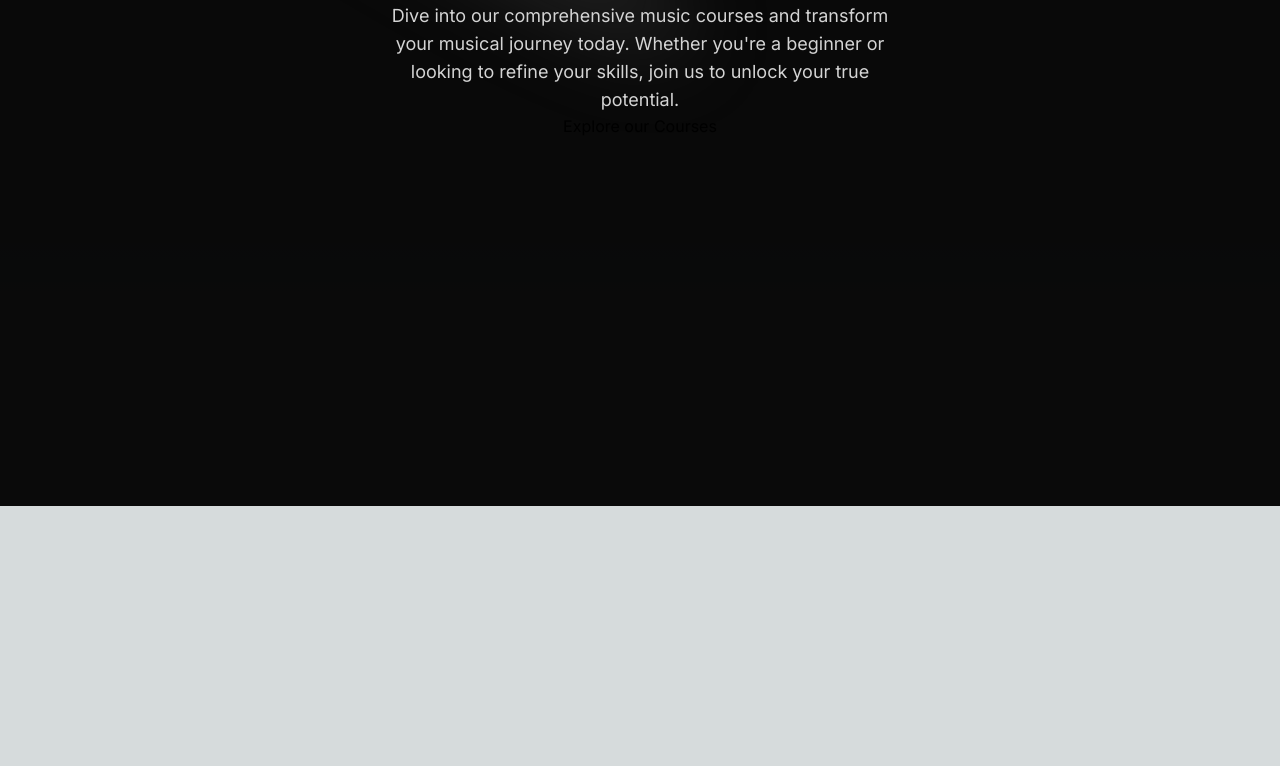
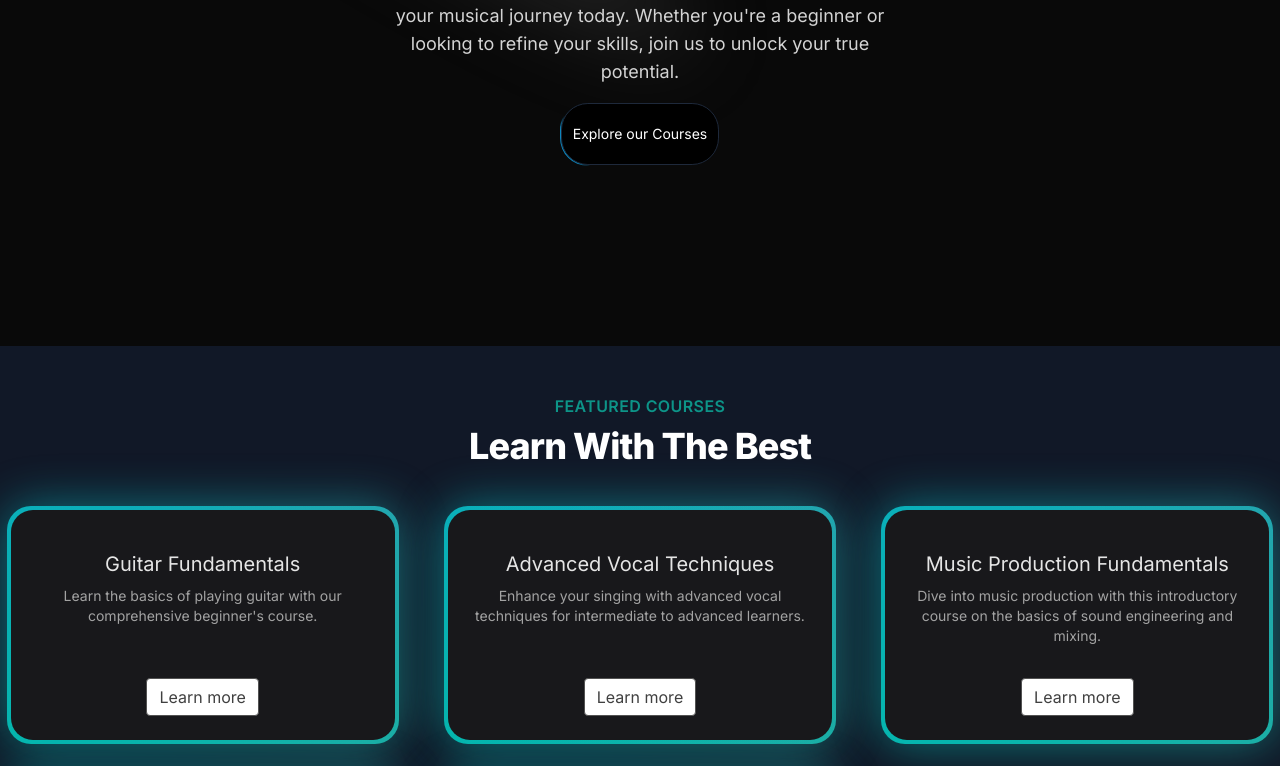
Before and after one commit to Tilak-dev/Nextjs-Projects, a Next.js app: page / in a window 1280 px wide. Shown: the part 294-1060 px from the top of the page. Before the commit the page ends 800 px from the top, so only its background shows below. Built offline with nearby package versions, Linux system fonts and the light colour scheme.

Commit message:
courses card features added bug fixed

```diff
--- a/src/app/page.tsx
+++ b/src/app/page.tsx
@@ -1,9 +1,11 @@
+import FeaturedCourses from "@/components/FeaturedCourses";
 import HeroSection from "@/components/HeroSection"
 
 export default function Home() {
   return (
     <main className=" min-h-screen bg-black/[0.96] antialiased bg-grid-white/[0.02]">
       <HeroSection />
+      <FeaturedCourses />
     </main>
   );
 }
--- /dev/null
+++ b/src/components/FeaturedCourses.tsx
@@ -0,0 +1,58 @@
+"use client"
+import Link from "next/link";
+import courseData from "@/data/courses_data.json";
+import { BackgroundGradient } from "./ui/background-gradient";
+interface Courses {
+  id: number;
+  title: string;
+  slug:string;
+  description: string;
+  price: number;
+  instructor:string;
+  isFeatured: boolean;
+}
+
+function FeaturedCourses() {
+  const featuredCoursea = courseData.courses.filter((course:Courses)=>course.isFeatured);
+  return (
+    <div className=" py-12 bg-gray-900">
+      <div>
+        <div className=" text-center">
+          <h2 className=" text-base text-teal-600 font-semibold tracking-wide uppercase">
+            FEATURED COURSES
+          </h2>
+          <p className=" mt-2 text-3xl leading-8 font-extrabold tracking-tight text-white sm:text-4xl">
+            Learn With The Best
+          </p>
+        </div>
+      </div>
+      <div className="mt-10">
+        <div className="grid grid-cols-1 sm:grid-cols-2 lg:grid-cols-3 gap-8 justify-center">
+          {featuredCoursea.map((courses:Courses)=>(
+            <div key={courses.id} className=" flex justify-center">
+              <BackgroundGradient className=" flex flex-col rounded-[22px] bg-white dark:bg-zinc-900 overflow-hidden h-full max-w-sm">
+                <div className=" p-4 sm:p-6 flex flex-col items-center text-center flex-grow">
+                  <p className=" text-lg sm:text-xl text-black mt-4 mb-2 dark:text-neutral-200">{courses.title}</p>
+                  <p className="text-sm text-neutral-600 dark:text-neutral-400 flex-grow">{courses.description}</p>
+                  <Link href={`/courses/${courses.slug}`}
+                  className="mt-8 px-3 py-1.5 rounded border border-neutral-600 text-neutral-700 bg-white hover:bg-gray-50 transition duration-200"
+                  >Learn more</Link>
+                </div>
+              </BackgroundGradient>
+            </div>
+          ))}
+        </div>
+      </div>
+      <div className=" text-center mt-20">
+        <Link
+          href={"/courses"}
+          className=" px-4 py-2 rounded border border-neutral-600 text-neutral-700 bg-white hover:bg-gray-50 transition duration-200"
+        >
+          View All Courses
+        </Link>
+      </div>
+    </div>
+  );
+}
+
+export default FeaturedCourses;
--- a/src/components/HeroSection.jsx
+++ b/src/components/HeroSection.jsx
@@ -1,27 +1,31 @@
 import Link from "next/link";
 import React from "react";
 import { Spotlight } from "./ui/Spotlight";
+import { Button } from "./ui/moving-border";
 
 function HeroSection() {
   return (
     <div className="flex flex-col md:h-[40rem] w-full rounded-md items-center justify-center relative  mx-auto py-10 md:py-0 overflow-hidden">
-       <Spotlight
-        className="-top-40 left-0 md:left-60 md:-top-20"
-        fill="grey"
-      />
+      <Spotlight className="-top-40 left-0 md:left-60 md:-top-20" fill="grey" />
       <div className=" p-4 relative z-10  w-full text-center">
-        <h1
-        className=" mt-20 md:mt-0 text-4xl md:text-7xl font-bold bg-clip-text text-transparent bg-gradient-to-b from-neutral-50 to-neutral-400"
-        >Master the art of music</h1>
-        <p
-        className="mt-4 font-normal text-base md:text-lg text-neutral-300 max-w-lg mx-auto">
+        <h1 className=" mt-20 md:mt-0 text-4xl md:text-7xl font-bold bg-clip-text text-transparent bg-gradient-to-b from-neutral-50 to-neutral-400">
+          Master the art of music
+        </h1>
+        <p className="mt-4 font-normal text-base md:text-lg text-neutral-300 max-w-lg mx-auto">
           Dive into our comprehensive music courses and transform your musical
           journey today. Whether you're a beginner or looking to refine your
           skills, join us to unlock your true potential.
         </p>
-        <div className="mt4
-        ">
-          <Link href={"/courses"}>Explore our Courses</Link>
+        <div
+          className=" mt-4
+        "
+        >
+          <Link href={"/courses"}>
+            <Button
+            borderRadius="1.75rem"
+            className=" bg-white dark:bg-black text-black dark:text-white border-neutral-200 dark:border-slate-800"
+            >Explore our Courses</Button>
+          </Link>
         </div>
       </div>
     </div>
--- /dev/null
+++ b/src/components/ui/background-gradient.tsx
@@ -0,0 +1,72 @@
+import { cn } from "@/utils/cn";
+import React from "react";
+import { motion } from "framer-motion";
+
+export const BackgroundGradient = ({
+  children,
+  className,
+  containerClassName,
+  animate = true,
+}: {
+  children?: React.ReactNode;
+  className?: string;
+  containerClassName?: string;
+  animate?: boolean;
+}) => {
+  const variants = {
+    initial: {
+      backgroundPosition: "0 50%",
+    },
+    animate: {
+      backgroundPosition: ["0, 50%", "100% 50%", "0 50%"],
+    },
+  };
+  return (
+    <div className={cn("relative p-[4px] group", containerClassName)}>
+      <motion.div
+        variants={animate ? variants : undefined}
+        initial={animate ? "initial" : undefined}
+        animate={animate ? "animate" : undefined}
+        transition={
+          animate
+            ? {
+                duration: 5,
+                repeat: Infinity,
+                repeatType: "reverse",
+              }
+            : undefined
+        }
+        style={{
+          backgroundSize: animate ? "400% 400%" : undefined,
+        }}
+        className={cn(
+          "absolute inset-0 rounded-3xl z-[1] opacity-60 group-hover:opacity-100 blur-xl  transition duration-500 will-change-transform",
+          " bg-[radial-gradient(circle_farthest-side_at_0_100%,#00ccb1,transparent),radial-gradient(circle_farthest-side_at_100%_0,#7b61ff,transparent),radial-gradient(circle_farthest-side_at_100%_100%,#ffc414,transparent),radial-gradient(circle_farthest-side_at_0_0,#1ca0fb,#141316)]"
+        )}
+      />
+      <motion.div
+        variants={animate ? variants : undefined}
+        initial={animate ? "initial" : undefined}
+        animate={animate ? "animate" : undefined}
+        transition={
+          animate
+            ? {
+                duration: 5,
+                repeat: Infinity,
+                repeatType: "reverse",
+              }
+            : undefined
+        }
+        style={{
+          backgroundSize: animate ? "400% 400%" : undefined,
+        }}
+        className={cn(
+          "absolute inset-0 rounded-3xl z-[1] will-change-transform",
+          "bg-[radial-gradient(circle_farthest-side_at_0_100%,#00ccb1,transparent),radial-gradient(circle_farthest-side_at_100%_0,#7b61ff,transparent),radial-gradient(circle_farthest-side_at_100%_100%,#ffc414,transparent),radial-gradient(circle_farthest-side_at_0_0,#1ca0fb,#141316)]"
+        )}
+      />
+
+      <div className={cn("relative z-10", className)}>{children}</div>
+    </div>
+  );
+};
--- /dev/null
+++ b/src/components/ui/moving-border.tsx
@@ -0,0 +1,139 @@
+"use client";
+import React from "react";
+import {
+  motion,
+  useAnimationFrame,
+  useMotionTemplate,
+  useMotionValue,
+  useTransform,
+} from "framer-motion";
+import { useRef } from "react";
+import { cn } from "@/utils/cn";
+
+export function Button({
+  borderRadius = "1.75rem",
+  children,
+  as: Component = "button",
+  containerClassName,
+  borderClassName,
+  duration,
+  className,
+  ...otherProps
+}: {
+  borderRadius?: string;
+  children: React.ReactNode;
+  as?: any;
+  containerClassName?: string;
+  borderClassName?: string;
+  duration?: number;
+  className?: string;
+  [key: string]: any;
+}) {
+  return (
+    <Component
+      className={cn(
+        "bg-transparent relative text-xl  h-16 w-40 p-[1px] overflow-hidden ",
+        containerClassName
+      )}
+      style={{
+        borderRadius: borderRadius,
+      }}
+      {...otherProps}
+    >
+      <div
+        className="absolute inset-0"
+        style={{ borderRadius: `calc(${borderRadius} * 0.96)` }}
+      >
+        <MovingBorder duration={duration} rx="30%" ry="30%">
+          <div
+            className={cn(
+              "h-20 w-20 opacity-[0.8] bg-[radial-gradient(var(--sky-500)_40%,transparent_60%)]",
+              borderClassName
+            )}
+          />
+        </MovingBorder>
+      </div>
+
+      <div
+        className={cn(
+          "relative bg-slate-900/[0.8] border border-slate-800 backdrop-blur-xl text-white flex items-center justify-center w-full h-full text-sm antialiased",
+          className
+        )}
+        style={{
+          borderRadius: `calc(${borderRadius} * 0.96)`,
+        }}
+      >
+        {children}
+      </div>
+    </Component>
+  );
+}
+
+export const MovingBorder = ({
+  children,
+  duration = 2000,
+  rx,
+  ry,
+  ...otherProps
+}: {
+  children: React.ReactNode;
+  duration?: number;
+  rx?: string;
+  ry?: string;
+  [key: string]: any;
+}) => {
+  const pathRef = useRef<any>();
+  const progress = useMotionValue<number>(0);
+
+  useAnimationFrame((time) => {
+    const length = pathRef.current?.getTotalLength();
+    if (length) {
+      const pxPerMillisecond = length / duration;
+      progress.set((time * pxPerMillisecond) % length);
+    }
+  });
+
+  const x = useTransform(
+    progress,
+    (val) => pathRef.current?.getPointAtLength(val).x
+  );
+  const y = useTransform(
+    progress,
+    (val) => pathRef.current?.getPointAtLength(val).y
+  );
+
+  const transform = useMotionTemplate`translateX(${x}px) translateY(${y}px) translateX(-50%) translateY(-50%)`;
+
+  return (
+    <>
+      <svg
+        xmlns="http://www.w3.org/2000/svg"
+        preserveAspectRatio="none"
+        className="absolute h-full w-full"
+        width="100%"
+        height="100%"
+        {...otherProps}
+      >
+        <rect
+          fill="none"
+          width="100%"
+          height="100%"
+          rx={rx}
+          ry={ry}
+          ref={pathRef}
+        />
+      </svg>
+      <motion.div
+        style={{
+          position: "absolute",
+          top: 0,
+          left: 0,
+          display: "inline-block",
+          transform,
+        }}
+      >
+        {children}
+      </motion.div>
+    </>
+  );
+};
--- a/src/data/courses_data.json
+++ b/src/data/courses_data.json
@@ -1,4 +1,4 @@
-{
+   {
   "courses": [
     {
       "id": 1,
--- a/tailwind.config.ts
+++ b/tailwind.config.ts
@@ -1,4 +1,20 @@
 import type { Config } from "tailwindcss";
+const defaultTheme = require("tailwindcss/defaultTheme");
+const colors = require("tailwindcss/colors");
+const {
+  default: flattenColorPalette,
+} = require("tailwindcss/lib/util/flattenColorPalette");
+// This plugin adds each Tailwind color as a global CSS variable, e.g. var(--gray-200).
+function addVariablesForColors({ addBase, theme }: any) {
+  let allColors = flattenColorPalette(theme("colors"));
+  let newVars = Object.fromEntries(
+    Object.entries(allColors).map(([key, val]) => [`--${key}`, val])
+  );
+
+  addBase({
+    ":root": newVars,
+  });
+}
 
 const config: Config = {
   content: [
@@ -32,6 +48,9 @@
     },
   },
 
-  plugins: [],
+  plugins: [  // rest of the code
+  addVariablesForColors,],
+
 };
+
 export default config;
```
